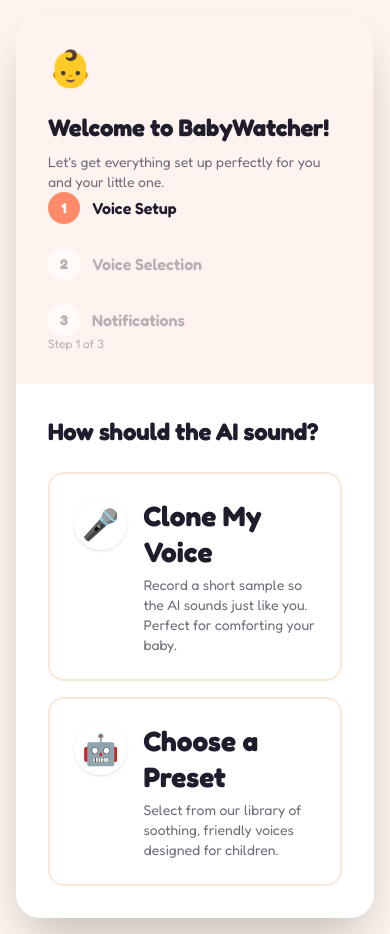
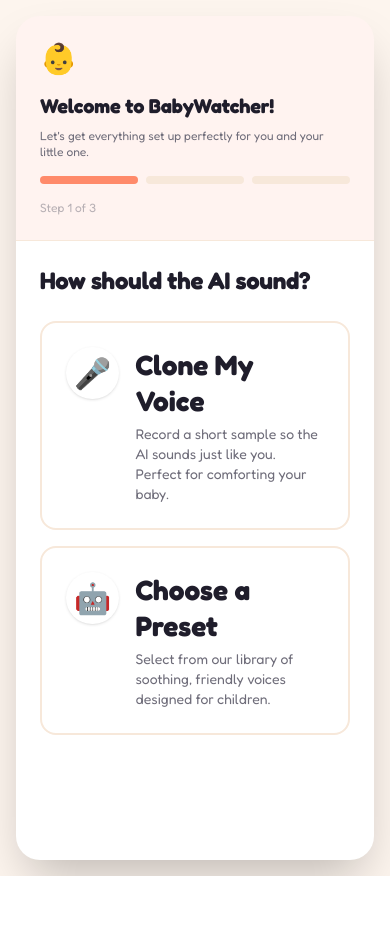
Before and after one commit to vvictort/htc-2026, a React (Vite) app in the folder frontend/: page /onboarding in a window 390 px wide. After the commit the page ends 876 px from the top, so only its background shows below. Built offline with nearby package versions, Linux system fonts and the light colour scheme.

Commit message:
Added mobile compatibility

```diff
--- a/frontend/src/pages/OnboardingPage.tsx
+++ b/frontend/src/pages/OnboardingPage.tsx
@@ -25,26 +25,38 @@ export default function OnboardingPage() {
 
   return (
     <div className="min-h-screen bg-warm-white flex items-center justify-center p-4">
-      <div className="w-full max-w-4xl bg-white rounded-card shadow-2xl overflow-hidden flex flex-col md:flex-row min-h-[600px]">
+      <div className="w-full max-w-4xl bg-white rounded-card shadow-2xl overflow-hidden flex flex-col md:flex-row min-h-screen md:min-h-[600px] lg:min-h-[700px]">
         {/* Left Panel - Progress/Info */}
-        <div className="bg-coral/10 p-8 md:w-1/3 flex flex-col justify-between border-r border-warm-cream">
+        <div className="bg-coral/10 p-6 md:p-8 md:w-1/3 flex flex-col justify-between border-b md:border-b-0 md:border-r border-warm-cream">
           <div>
-            <div className="text-4xl mb-6">👶</div>
-            <h1 className="text-2xl font-extrabold text-charcoal mb-2">Welcome to BabyWatcher!</h1>
-            <p className="text-mid-gray text-sm">Let's get everything set up perfectly for you and your little one.</p>
+            <div className="text-3xl md:text-4xl mb-4 md:mb-6">👶</div>
+            <h1 className="text-xl md:text-2xl font-extrabold text-charcoal mb-2">Welcome to BabyWatcher!</h1>
+            <p className="text-mid-gray text-xs md:text-sm">
+              Let's get everything set up perfectly for you and your little one.
+            </p>
           </div>
 
-          <div className="space-y-6">
+          <div className="space-y-4 md:space-y-6 hidden md:block">
             <StepIndicator current={step} number={1} title="Voice Setup" />
             <StepIndicator current={step} number={2} title="Voice Selection" />
             <StepIndicator current={step} number={3} title="Notifications" />
           </div>
 
-          <div className="text-xs text-mid-gray/50">Step {step} of 3</div>
+          {/* Mobile Steps */}
+          <div className="flex md:hidden gap-2 mt-4">
+            {[1, 2, 3].map((i) => (
+              <div
+                key={i}
+                className={`h-2 rounded-full flex-1 transition-colors ${i <= step ? "bg-coral" : "bg-warm-cream"}`}
+              />
+            ))}
+          </div>
+
+          <div className="text-xs text-mid-gray/50 mt-4 md:mt-0">Step {step} of 3</div>
         </div>
 
         {/* Right Panel - Content */}
-        <div className="p-8 md:w-2/3 flex flex-col">
+        <div className="p-6 md:p-8 md:w-2/3 flex flex-col">
           <div className="flex-1">
             <AnimatePresence mode="wait">
               {step === 1 && (
--- a/frontend/src/pages/ProfilePage.tsx
+++ b/frontend/src/pages/ProfilePage.tsx
@@ -163,15 +163,15 @@ export default function ProfilePage() {
 
           {/* Voice Settings Section */}
           <section>
-            <div className="flex justify-between items-end mb-6">
+            <div className="flex flex-col md:flex-row md:justify-between md:items-end mb-6 gap-4">
               <h3 className="text-xl font-bold text-charcoal flex items-center gap-2">
                 <span className="text-2xl">🎙️</span> Voice Dubbing Settings
               </h3>
-              <div className="bg-warm-white p-1 rounded-xl flex gap-1">
+              <div className="bg-warm-white p-1 rounded-xl flex gap-1 w-full md:w-auto">
                 <button
                   type="button"
                   onClick={() => setVoiceMode("preset")}
-                  className={`px-4 py-2 text-sm font-bold rounded-lg transition-colors ${
+                  className={`flex-1 md:flex-none px-4 py-2 text-sm font-bold rounded-lg transition-colors ${
                     voiceMode === "preset" ? "bg-white shadow-sm text-charcoal" : "text-mid-gray hover:text-charcoal"
                   }`}>
                   Preset Voices
@@ -179,7 +179,7 @@ export default function ProfilePage() {
                 <button
                   type="button"
                   onClick={() => setVoiceMode("clone")}
-                  className={`px-4 py-2 text-sm font-bold rounded-lg transition-colors ${
+                  className={`flex-1 md:flex-none px-4 py-2 text-sm font-bold rounded-lg transition-colors ${
                     voiceMode === "clone" ? "bg-white shadow-sm text-charcoal" : "text-mid-gray hover:text-charcoal"
                   }`}>
                   My Voice Clone
```
